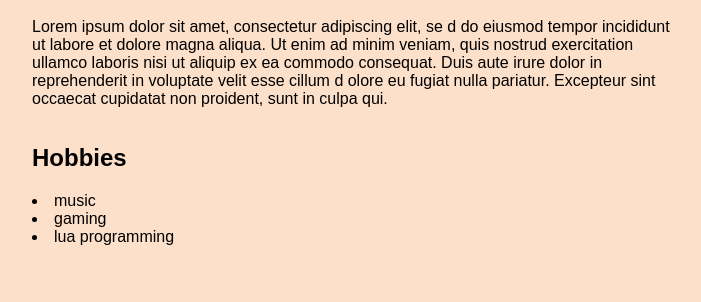
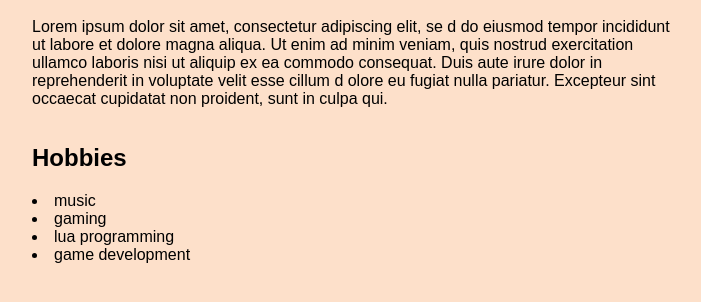
Before and after one commit to ezornah/my-first-html, a plain HTML site: page index.html in a window 1280 px wide. Shown: the part 90-392 px from the top of the page, without its empty margins (18-719 px from the left). Drawn offline with Linux system fonts and the light colour scheme.

Commit message:
Update index.html

```diff
--- a/index.html
+++ b/index.html
@@ -26,6 +26,7 @@
      <li>music</li>
      <li>gaming</li>
      <li>lua programming</li>
+     <li>game development</li>
 
 </body>
 </html>
```
